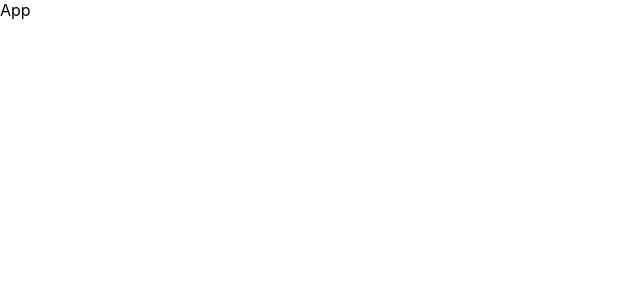
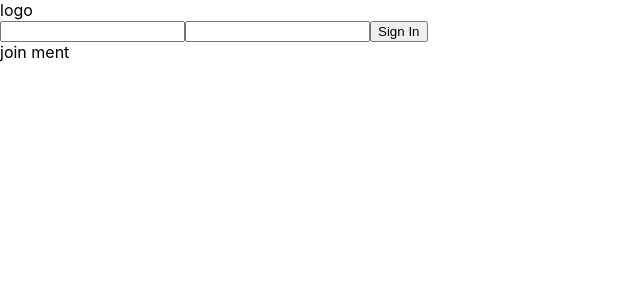
Before and after one commit to SSU-IMonitor/imonitor-frontend, a React (Create React App) app: page / in a window 1280 px wide. Shown: the top 300 px of the page, without its empty margins (0-640 px from the left). Built offline with nearby package versions, Linux system fonts and the light colour scheme.

Commit message:
Main페이지 기본 틀 구성

```diff
--- a/src/App.js
+++ b/src/App.js
@@ -1,7 +1,18 @@
 import React from "react";
+import { BrowserRouter as Router, Route, Switch, Redirect } from "react-router-dom";
+import { Main } from "pages";
 
 function App() {
-  return <div className="App">App</div>;
+  return (
+    <div className="App">
+      <Router>
+        <Switch>
+          <Route exact path="/" component={Main} />
+          <Redirect path="*" to="/" />
+        </Switch>
+      </Router>
+    </div>
+  );
 }
 
 export default App;
--- /dev/null
+++ b/src/pages/Main/Main.jsx
@@ -0,0 +1,13 @@
+import React from "react";
+import { MainLogin } from "./components";
+import "./Main.css";
+
+function Main() {
+  return (
+    <div id="main">
+      <MainLogin />
+    </div>
+  );
+}
+
+export default Main;
--- /dev/null
+++ b/src/pages/Main/components/LoginForm/LoginForm.jsx
@@ -0,0 +1,14 @@
+import React from "react";
+import "./LoginForm.css";
+
+function LoginForm() {
+  return (
+    <form id="login-form">
+      <input type="text" />
+      <input type="password" />
+      <button>Sign In</button>
+    </form>
+  );
+}
+
+export default LoginForm;
--- /dev/null
+++ b/src/pages/Main/components/MainLogin/MainLogin.jsx
@@ -0,0 +1,15 @@
+import React from "react";
+import { LoginForm } from "../../components";
+import "./MainLogin.css";
+
+function MainLogin() {
+  return (
+    <section>
+      <div>logo</div>
+      <LoginForm />
+      <div>join ment</div>
+    </section>
+  );
+}
+
+export default MainLogin;
--- /dev/null
+++ b/src/pages/Main/components/index.js
@@ -0,0 +1,2 @@
+export { default as MainLogin } from "./MainLogin/MainLogin";
+export { default as LoginForm } from "./LoginForm/LoginForm";
--- /dev/null
+++ b/src/pages/index.js
@@ -0,0 +1 @@
+export { default as Main } from "./Main/Main";
```
Also changed, not shown: src/pages/Main/Main.css (added), src/pages/Main/components/LoginForm/LoginForm.css (added), src/pages/Main/components/MainLogin/MainLogin.css (added).
